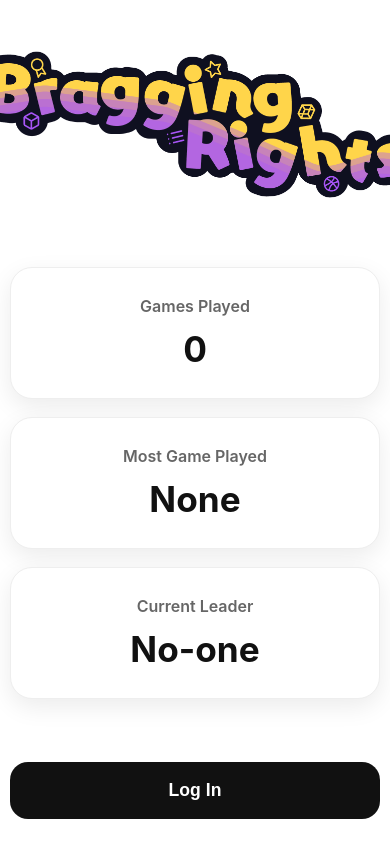
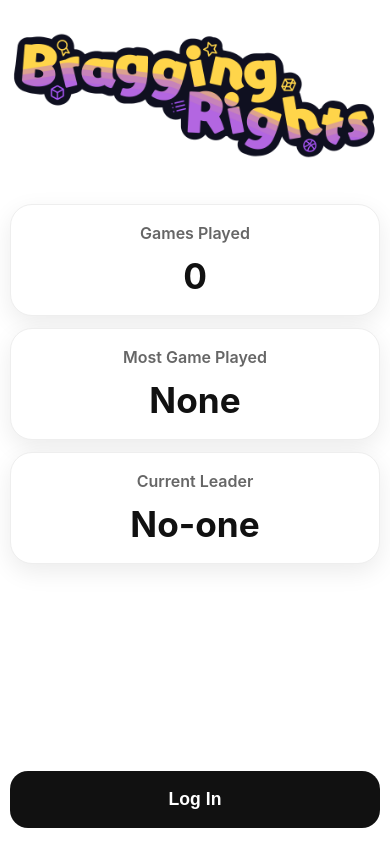
Before and after one commit to SmartSparkCoding/BraggingRights, a Flask app: page / in a window 390 px wide; the page is wider, and only the part inside the window is pictured. Run offline with Flask 3, Linux system fonts and the light colour scheme.

Commit message:
feat(ui): improve mobile homepage layout

```diff
--- a/static/home.css
+++ b/static/home.css
@@ -2,6 +2,11 @@
   box-sizing: border-box;
   margin: 0;
   padding: 0;
+}
+
+html,
+body {
+  overflow-x: hidden;
 }
 
 body {
@@ -9,28 +14,30 @@ body {
   font-family:
     -apple-system, BlinkMacSystemFont, "Segoe UI", Roboto, Arial, sans-serif;
   color: #111;
-  min-height: 100vh;
+  min-height: 100dvh;
 }
 
 .container {
   width: 100%;
-  min-height: 100vh;
+  min-height: 100dvh;
   display: flex;
   flex-direction: column;
   align-items: center;
-  padding: 30px 0 25px;
+  padding: 16px 0;
 }
 
 .header {
   width: 100%;
   display: flex;
   justify-content: center;
-  margin-bottom: 35px;
+  margin-bottom: 18px;
 }
 
 .logo {
-  width: min(440px, 60vh);
+  width: 95%;
+  max-width: 700px;
   height: auto;
+  display: block;
 }
 
 .stats {
@@ -38,7 +45,7 @@ body {
   display: flex;
   flex-direction: column;
   align-items: center;
-  gap: 18px;
+  gap: 12px;
 }
 
 .card {
@@ -46,7 +53,7 @@ body {
   max-width: 700px;
   background: white;
   border-radius: 22px;
-  padding: 28px 20px;
+  padding: 18px;
   text-align: center;
   box-shadow: 0 8px 25px rgba(0, 0, 0, 0.08);
   border: 1px solid #eeeeee;
@@ -69,7 +76,7 @@ body {
   margin-top: auto;
   width: 95%;
   max-width: 700px;
-  padding-top: 35px;
+  padding-top: 18px;
 }
 
 .login-button {
```
